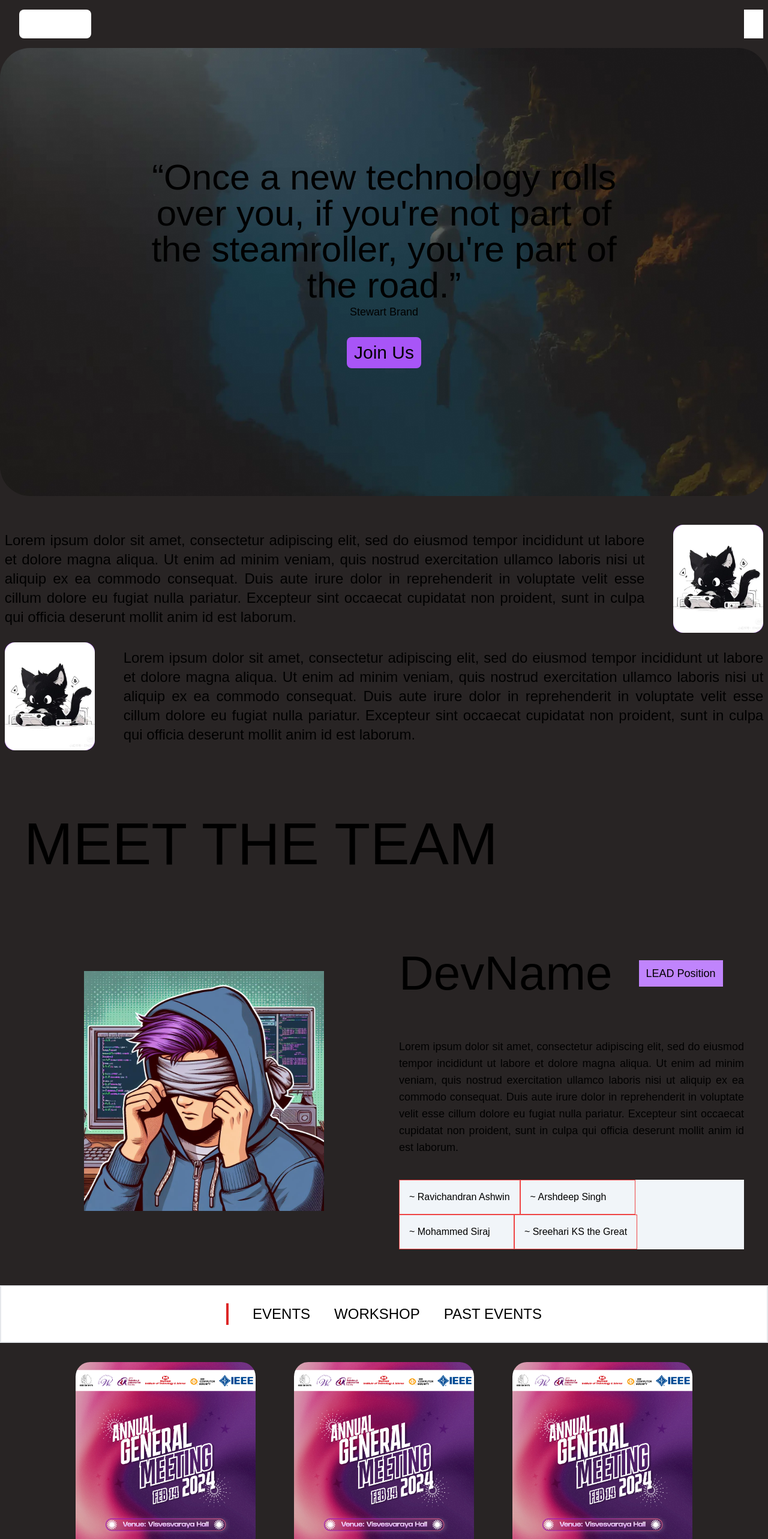
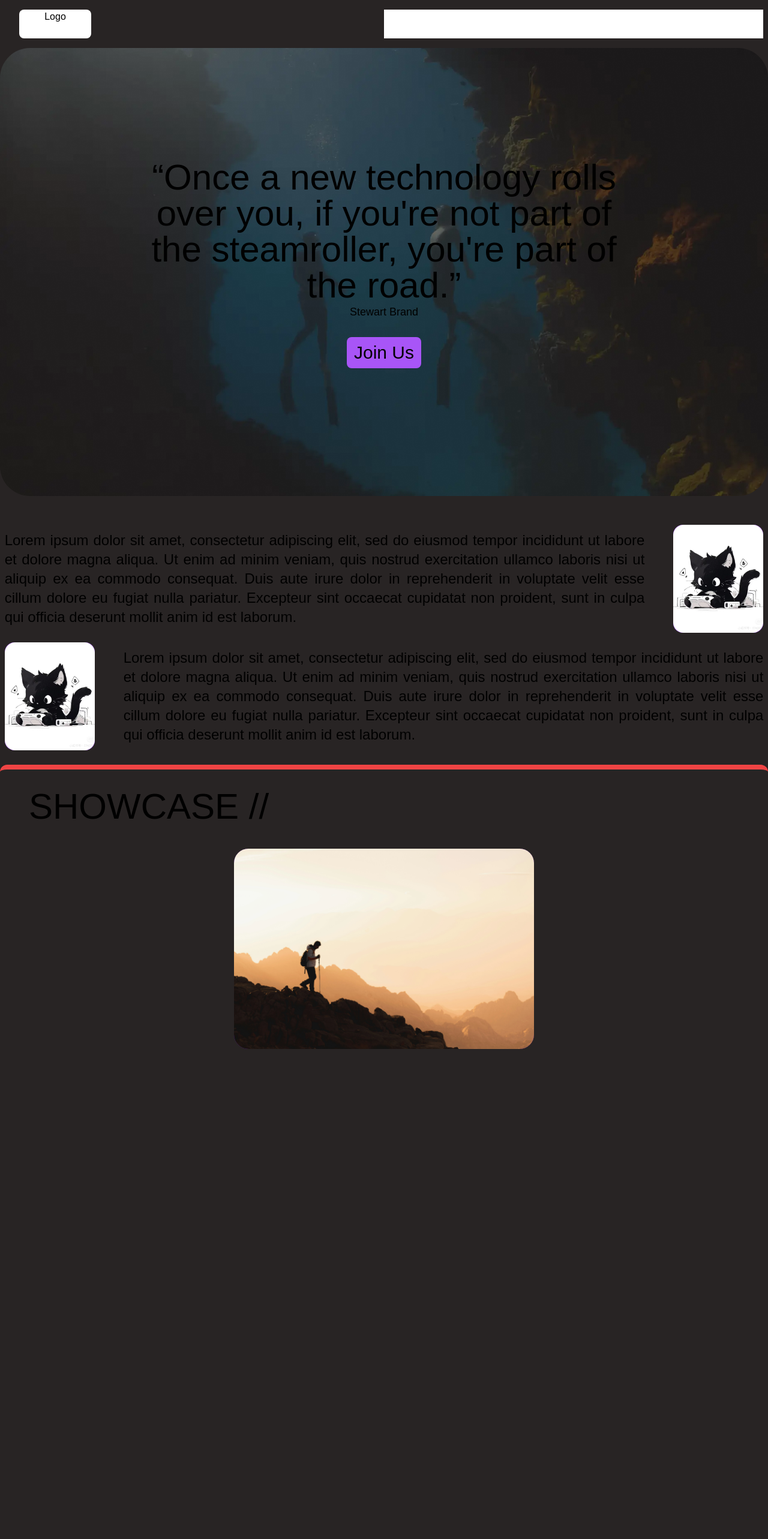
Before and after one commit to Luf1o/tinkerhub-24, a Next.js app: page / in a window 1280 px wide. Shown: the top 2566 px of the page at 60% size. After the commit the page ends 1789 px from the top, so only its background shows below. Built offline with nearby package versions, Linux system fonts and the light colour scheme; a web font is replaced by a local one.

Commit message:
monday 25

```diff
--- a/app/Landing/Landing.jsx
+++ b/app/Landing/Landing.jsx
@@ -31,8 +31,6 @@ export default function Landing(){
             </div>
         </div>
         <About />
-        <TeamAbout />
-        <EventPreviewCard />
         <Showcase />
     </div>
     )
--- a/app/about/TeamAbout.jsx
+++ b/app/about/TeamAbout.jsx
@@ -14,8 +14,8 @@ function TeamAbout(){
     }
     return(
         <div className='w-full mt-14 h-auto p-10 flex flex-col'>
-            <div className="flex my-8">
-                <span className="lg:text-[98px] w-full lg:text-left text-center text-4xl ">
+            <div className="flex my-0">
+                <span className="lg:text-[98px] h-auto w-full lg:text-left text-center text-4xl ">
                     MEET THE TEAM
                 </span>
             </div>
--- a/app/components/Navbar/Navbar.jsx
+++ b/app/components/Navbar/Navbar.jsx
@@ -1,9 +1,17 @@
+'use client'
+import { Navlinks } from "@/app/constants"
+import Link from "next/link"
 export default function Navbar(){
     return(
         <nav className='w-screen h-auto flex px-2 py-4 justify-between'>
-            <div className='w-[120px] h-12 bg-white rounded-lg mx-6'></div>
-            <div className="w-auto p-4 bg-white"
-            ></div>
+            <div className='w-[120px] h-12 bg-white rounded-lg mx-6 text-center'>
+                <span className="text-black">Logo</span>
+            </div>
+            <div className="w-1/2 h-12 bg-white gap-2 text-black">
+                {Navlinks.map((links)=>{
+                    <Link href={links.href} key={links.key}>{links.title}</Link>
+                })}
+            </div>
         </nav>
     )
 }
--- a/app/components/common/TeamCard.jsx
+++ b/app/components/common/TeamCard.jsx
@@ -2,23 +2,25 @@ import { dummyNames,dummyVar } from "../../about/aboutData"
 import Image from "next/image"
 export default function TeamCard(){
     return(
-        <div className="flex w-full h-auto relative mt-24 lg:flex-row items-center justify-center md:gap-5 flex-col">
-                <div className="w-auto sm:w-full flex items-center justify-center  ">
+        <div className="flex w-full h-auto relative mt-12 lg:flex-row items-center justify-center md:gap-5 flex-col">
+                <div className="w-5/12 h-auto flex items-center justify-center border-2 borde-white ">
                     <Image
                         src='/epxand2.webp'
                         width={400}
                         height={750}
                         alt="lafa"
+                        objectFit="cover"
                         className="lg:ml-4"
                     />
-                </div>
-                <div className="w-full h-full flex flex-col gap-10  justify-center pl-5 ">
-                    <div className="flex lg:flex-row flex-col w-full sm:justify-center lg:justify-start items-center gap-10 my-2">
+                    <div className="flex lg:flex-row flex-col max-w-28 justify-center lg:justify-end items-center gap-10 my-2">
                         <h3 className="lg:text-[80px] text-[56px]">DevName</h3>
                         <div className="px-3 lg:ml-1 bg-purple-400 py-2 flex text-black items-center justify-center text-xl">
                             <span className="lg:text-lg text-sm">LEAD Position</span>
                         </div>
                     </div>
+                </div>
+                <div className="w-5/6  h-full flex flex-col gap-10 items-center justify-center pl-5 ">
+
                     <div className="w-full flex-wrap max-w-3xl text-justify">
                         <span className="text-lg ">{dummyVar}</span>
                     </div>
--- /dev/null
+++ b/app/constants/index.js
@@ -0,0 +1,10 @@
+export const Navlinks = [
+    { title : "HOME" , href : '/' ,key : 'homePage'},
+    { title : "TEAM" , href : '/' ,key : 'teamPage'},
+    { title : "EVENTS" , href : '/' ,key : 'eventPage'},
+    { title : "REGISTER" , href : '/' ,key : 'eventPage'},
+]
+
+export const Mentor = [
+    'a','ad','ad'
+]
```
Also changed, not shown: app/components/Navbar/index.js (added).
